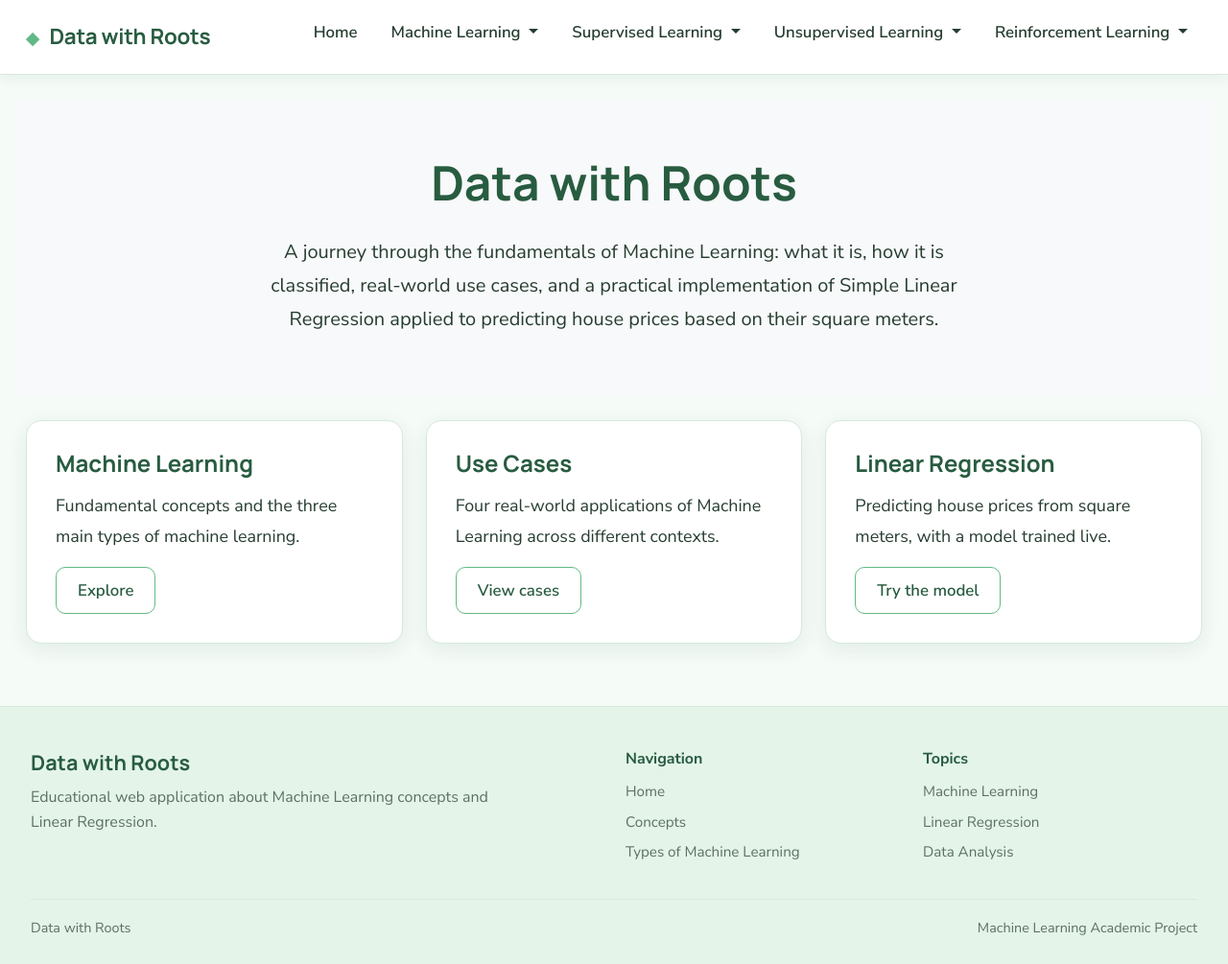
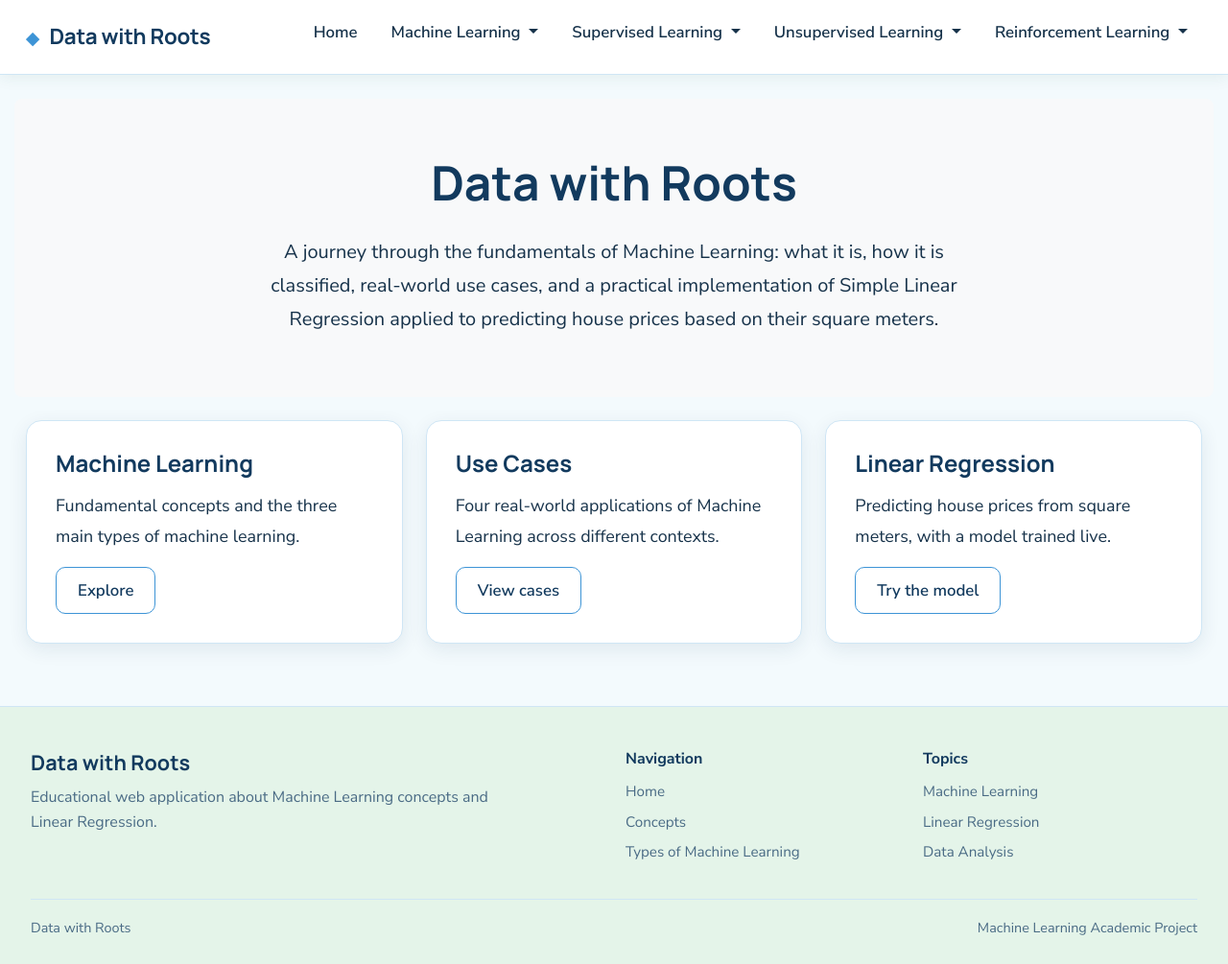
Before and after one commit to alvarojaviercano-ux/Machine-Learning, a Flask app: page / in a window 1280 px wide. Shown: the whole page at 96% size. Run offline with Flask 3, Linux system fonts and the light colour scheme.

Commit message:
Change color palette to light blue

```diff
--- a/static/style.css
+++ b/static/style.css
@@ -5,27 +5,27 @@
 
 :root {
 
-    --green-primary: #8bcfa5;
+    --green-primary: #7ec8e8;
 
-    --green-button: #62b985;
+    --green-button: #3d94d6;
 
-    --green-soft: #e8f6ed;
+    --green-soft: #e3f3fb;
 
-    --green-light: #f5fbf7;
+    --green-light: #f3fafd;
 
-    --green-dark: #285c40;
+    --green-dark: #123a5e;
 
-    --green-deep: #1f4d35;
+    --green-deep: #0d2a42;
 
-    --text-main: #263d30;
+    --text-main: #16324a;
 
-    --text-soft: #5c7064;
+    --text-soft: #4a6b85;
 
     --white: #ffffff;
 
-    --border: #d6e9dc;
+    --border: #cfe6f5;
 
-    --shadow: 0 6px 20px rgba(40, 92, 64, 0.09);
+    --shadow: 0 6px 20px rgba(18, 58, 94, 0.09);
 
     /* Section accent colors */
 
```
